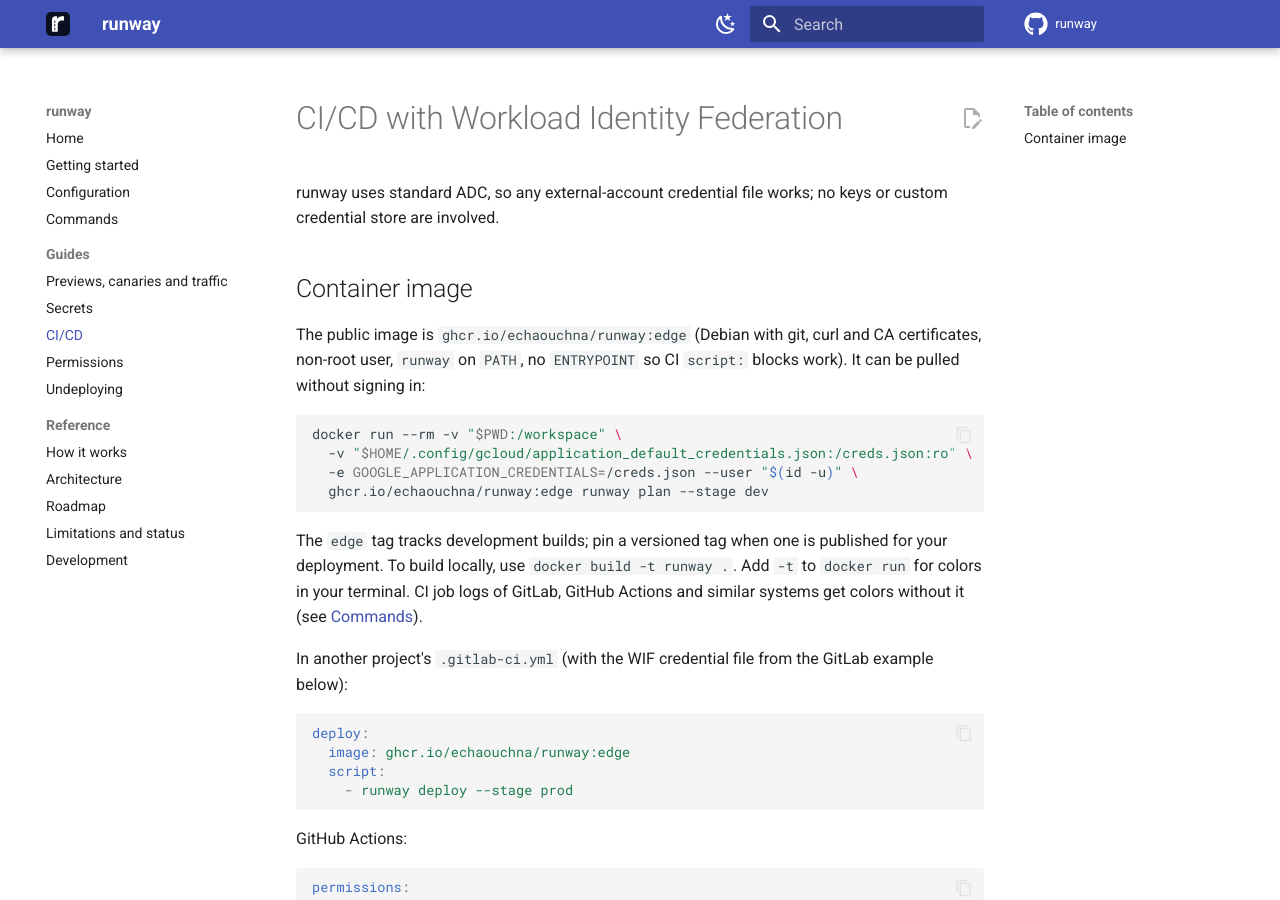
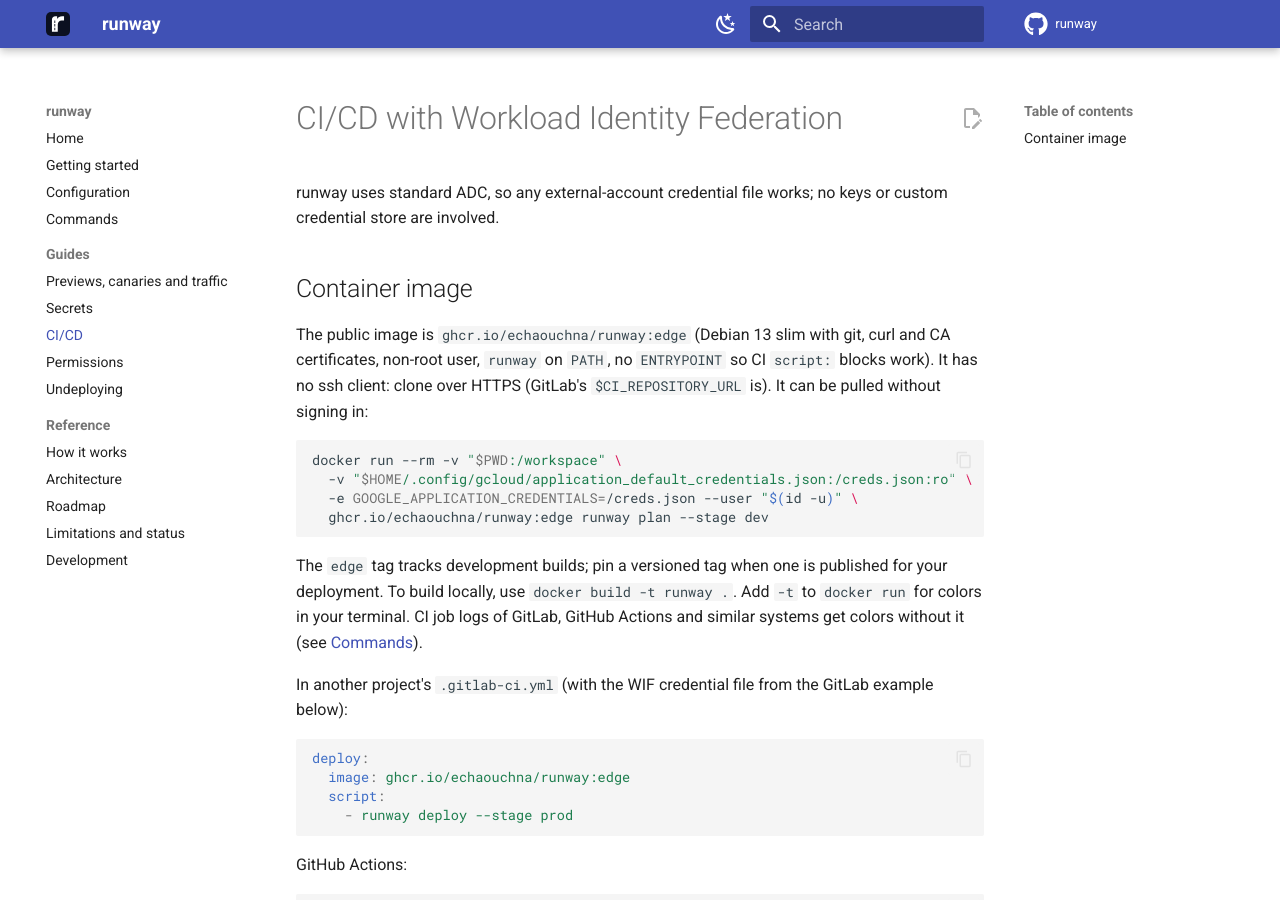
Before and after one commit to echaouchna/runway, an MkDocs documentation site: the page built from docs/ci-cd.md, in a window 1280 px wide and 900 px high. Built offline with MkDocs 1.6.1 and Material for MkDocs 9.7.7, drawn with Linux system fonts in a browser that asks for light colours; comment, search, counter and statistics services are not loaded.

Commit message:
Smaller docker image

````diff
--- a/docs/ci-cd.md
+++ b/docs/ci-cd.md
@@ -5,9 +5,10 @@
 
 ## Container image
 
-The public image is `ghcr.io/echaouchna/runway:edge` (Debian with git, curl
-and CA certificates, non-root user, `runway` on `PATH`, no `ENTRYPOINT` so CI
-`script:` blocks work). It can be pulled without signing in:
+The public image is `ghcr.io/echaouchna/runway:edge` (Debian 13 slim with
+git, curl and CA certificates, non-root user, `runway` on `PATH`, no
+`ENTRYPOINT` so CI `script:` blocks work). It has no ssh client: clone over
+HTTPS (GitLab's `$CI_REPOSITORY_URL` is). It can be pulled without signing in:
 
 ```sh
 docker run --rm -v "$PWD:/workspace" \
````
Also changed, not shown: CHANGELOG.md (+5 -0 lines), 3 other files.
